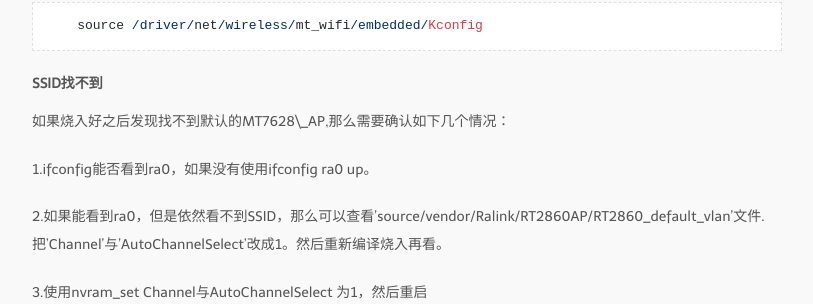
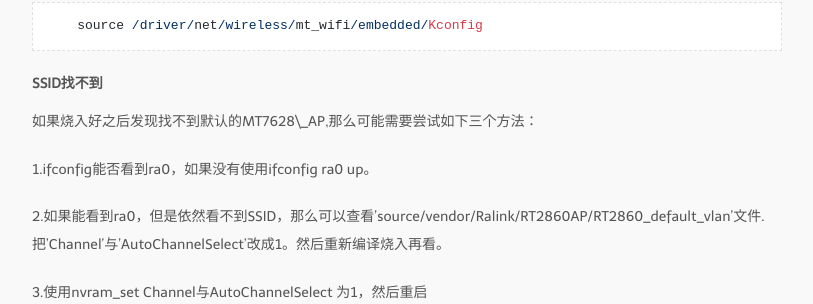
Before and after one commit to BoatInSea/boatinsea.github.io, a Jekyll site: the page built from _posts/2016-03-04-make-mt7628-work-as-ap.markdown, in a window 1280 px wide. Shown: the part 1578-1882 px from the top of the page, without its empty margins (233-1046 px from the left). Built offline with Jekyll 4.4.1, drawn with Linux system fonts in a browser that asks for light colours; nearby versions of some CDN libraries; some web fonts are replaced; a script that is not in the unit is left out.

```diff
--- a/_posts/2016-03-04-make-mt7628-work-as-ap.markdown
+++ b/_posts/2016-03-04-make-mt7628-work-as-ap.markdown
@@ -60,7 +60,7 @@ Product中选择MT7628,Flash和DDR选择上首先关注的是DDR的大小，菜
 ####  SSID找不到
 
 <p>
-如果烧入好之后发现找不到默认的MT7628\_AP,那么需要确认如下几个情况：
+如果烧入好之后发现找不到默认的MT7628\_AP,那么可能需要尝试如下三个方法：
 </p>
 
 1.ifconfig能否看到ra0，如果没有使用ifconfig ra0 up。
```
